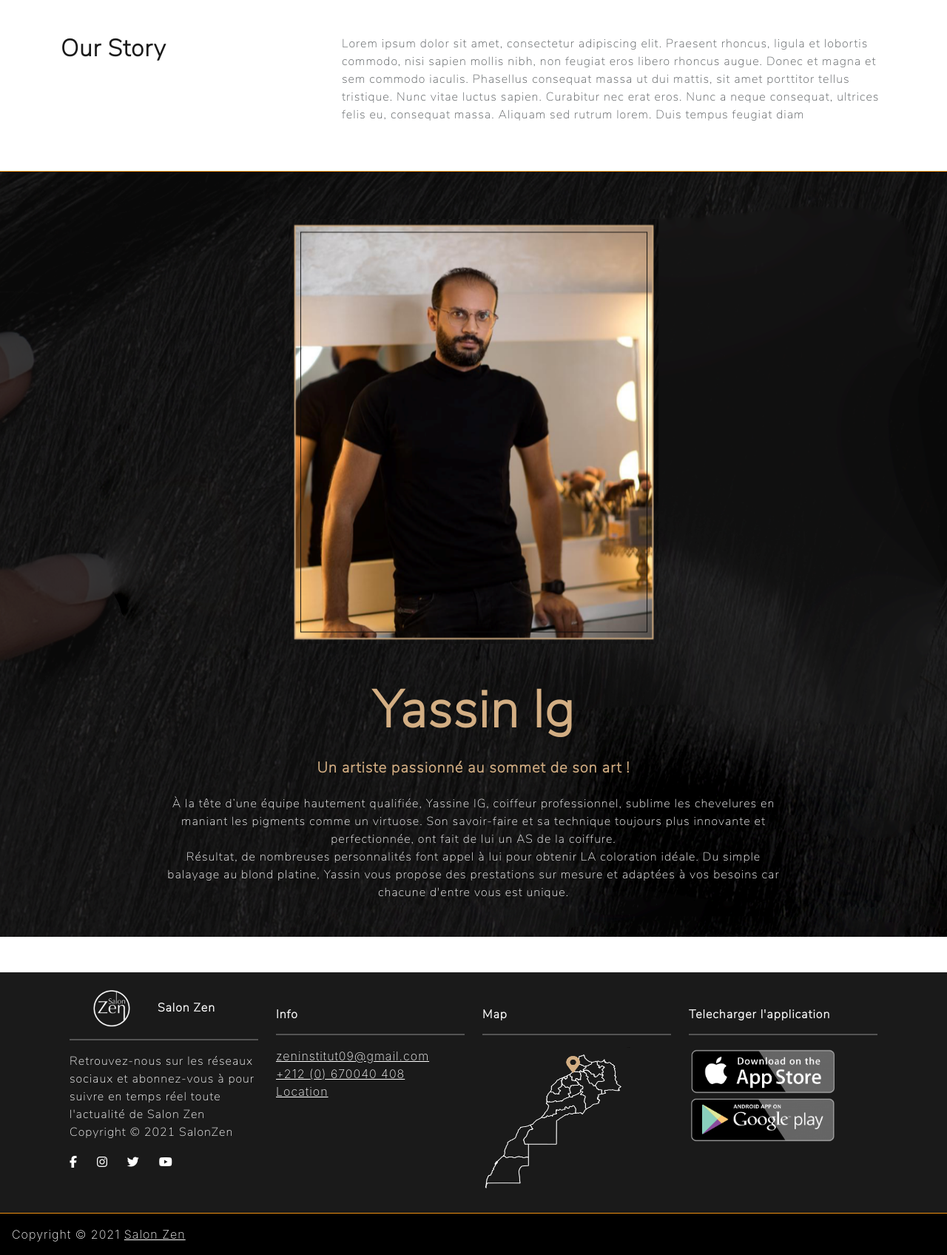
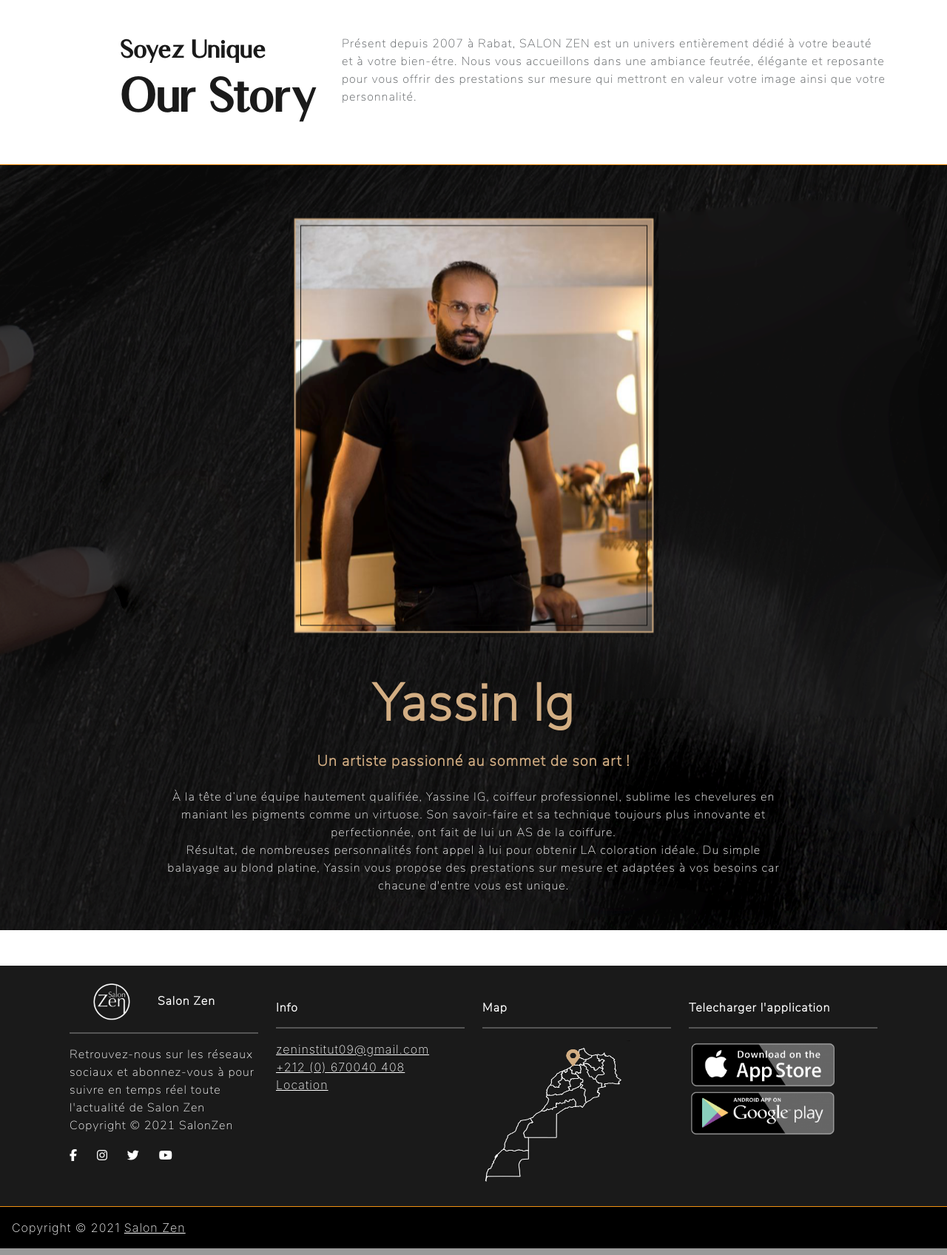
Before and after one commit to lahcen001/salon_zen, a PHP site: page /a_propos.html in a window 1280 px wide. Shown: the part 1037-2733 px from the top of the page at 74% size. Run offline with PHP 8.4, Linux system fonts and the light colour scheme; some libraries are stand-ins or nearby versions; grey boxes are pictures that could not be loaded.

Commit message:
our-story

```diff
--- a/a_propos.html
+++ b/a_propos.html
@@ -111,27 +111,45 @@
 
 
 
+    <div id="carouselExampleControls" class="carousel slide" data-ride="carousel">
+        <div class="carousel-inner">
+            <!-- <div class="carousel-item active">
+                <img src="./img/Carousel/car1.png" class="d-block w-100" alt="...">
+            </div> -->
+            <div class="carousel-item active">
+                <img src="./img/a_propos.png" class="d-block w-100" alt="...">
+            </div>
+
+        </div>
+        <a class="carousel-control-prev" href="#carouselExampleControls" role="button" data-slide="prev">
+            <!-- <span class="carousel-control-prev-icon" aria-hidden="true"></span> -->
+
+        </a>
+        <a class="carousel-control-next" href="#carouselExampleControls" role="button" data-slide="next">
+            <!-- <span class="carousel-control-next-icon" aria-hidden="true"></span> -->
+
+        </a>
+    </div>
 
 
-    <div class="row">
 
-        <img src="./img/a_propos.png" alt="">
-    </div>
+
 
 
 
     <div class="container">
         <div class="row">
             <div class="col-md-4 mt-5 mb-5">
-                <h1 class="align-middle">Our Story</h1>
+                <h3 class="align-middle  soyez_unique">Soyez Unique</h3>
+                <h1 class="align-middle  our_story">Our Story</h1>
+
             </div>
             <div class="col-md-8 mt-5 mb-5">
-                <p class="align-middle">Lorem ipsum dolor sit amet, consectetur adipiscing elit. Praesent rhoncus,
-                    ligula et lobortis
-                    commodo, nisi sapien mollis nibh, non feugiat eros libero rhoncus augue. Donec et magna et sem
-                    commodo iaculis. Phasellus consequat massa ut dui mattis, sit amet porttitor tellus tristique. Nunc
-                    vitae luctus sapien. Curabitur nec erat eros. Nunc a neque consequat, ultrices felis eu, consequat
-                    massa. Aliquam sed rutrum lorem. Duis tempus feugiat diam</p>
+                <p class="align-middle">Présent depuis 2007 à Rabat, SALON ZEN est un univers entièrement
+                    dédié à votre beauté et à votre bien-étre. Nous vous accueillons dans une
+                    ambiance feutrée, élégante et reposante pour vous offrir des
+                    prestations sur mesure qui mettront en valeur votre image
+                    ainsi que votre personnalité.</p>
             </div>
         </div>
     </div>
--- a/style.css
+++ b/style.css
@@ -490,3 +490,22 @@
     }
 
   }
+
+  .soyez_unique{
+    font-family: Luxia1;
+    font-size: 2rem;
+    padding-left: 5rem;
+
+  }
+  .our_story{
+
+    font-family: Luxia1;
+    font-size: 3.8rem;
+    padding-left: 5rem;
+
+
+  }
+  .our_story >h1{
+    color:'#B0B0B0' !important ;
+
+  }
```
